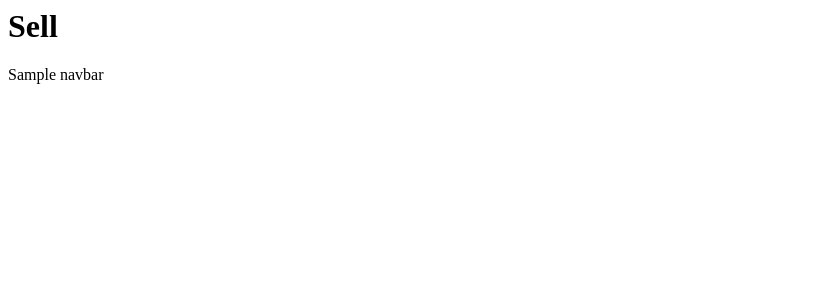
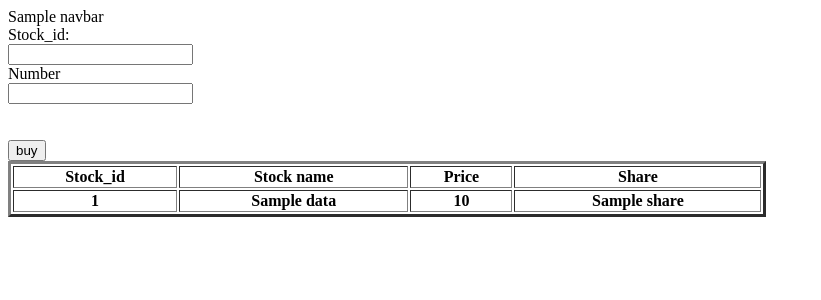
Before and after one commit to nalinahuja/peterpan, a Flask app: template server/templates/sell.html in a window 1280 px wide. Shown: the top 300 px of the page, without its empty margins (0-821 px from the left). Run offline with Flask 2, Linux system fonts and the light colour scheme; the template is opened without the code that fills it: most values are stand-ins (such as "Sample title", 1, 10 or a date in 2020); lists and menus that the app fills with data are empty; parts of the project's set-up code (start-up, migrations or seed data) failed here and were passed over.

Commit message:
Project Backup

```diff
--- a/server/app.py
+++ b/server/app.py
@@ -90,7 +90,11 @@ def home():
         if (user_data.get("transactions")):
             return (redirect("/transactions"))
 
-    return (render_template('index.html', navbar = ui.navbar()))
+    return (render_template('index.html', navbar = ui.navbar(), arr = str([1, 2, 3, 4])))
+
+@app.route("/login", methods=['GET', 'POST'])
+def login():
+    return (render_template('login.html', navbar = ui.navbar()))
 
 @app.route("/register", methods=['GET', 'POST'])
 def register():
--- a/server/templates/sell.html
+++ b/server/templates/sell.html
@@ -1,2 +1,43 @@
-<h1>Sell</h1>
+<!-- This is a template for sell page-->
+<!DOCTYPE html>
+<html>
+
+<!-- Title of the page-->
+<head>
+<title>Sell page</title>
+</head>
+
 {{ navbar | safe }}
+
+<form method="POST" action="">
+  <!-- area that let user enter the stock_id they want to buy-->
+  <label for="stock_id">Stock_id:</label><br>
+  <input type="text" name = "stock_id" id="stock_id"><br>
+
+
+  <!-- area that let user enter the number of stocks they want to buy-->
+  <label for="number">Number</label><br>
+  <input type="text" name = "number" id="number"><br>
+  <br>
+  <br>
+
+  <!--submit button-->
+  <input type="submit" name = "buy" value="buy">
+</form>
+<table border = '3' style="width:60%">
+  <tr>
+    <th>Stock_id</th>
+    <th>Stock name</th>
+    <th>Price</th>
+    <th>Share</th>
+  </tr>
+  {% for stock_id,name,price,share in data %}
+  <tr>
+    <th>{{stock_id}}</th>
+    <th>{{name}}</th>
+    <th>{{price}}</th>
+    <th>{{share}}</th>
+  </tr>
+  {% endfor %}
+</table>
+</html>
```
Also changed, not shown: server/templates/index.html (+51 -5 lines).
